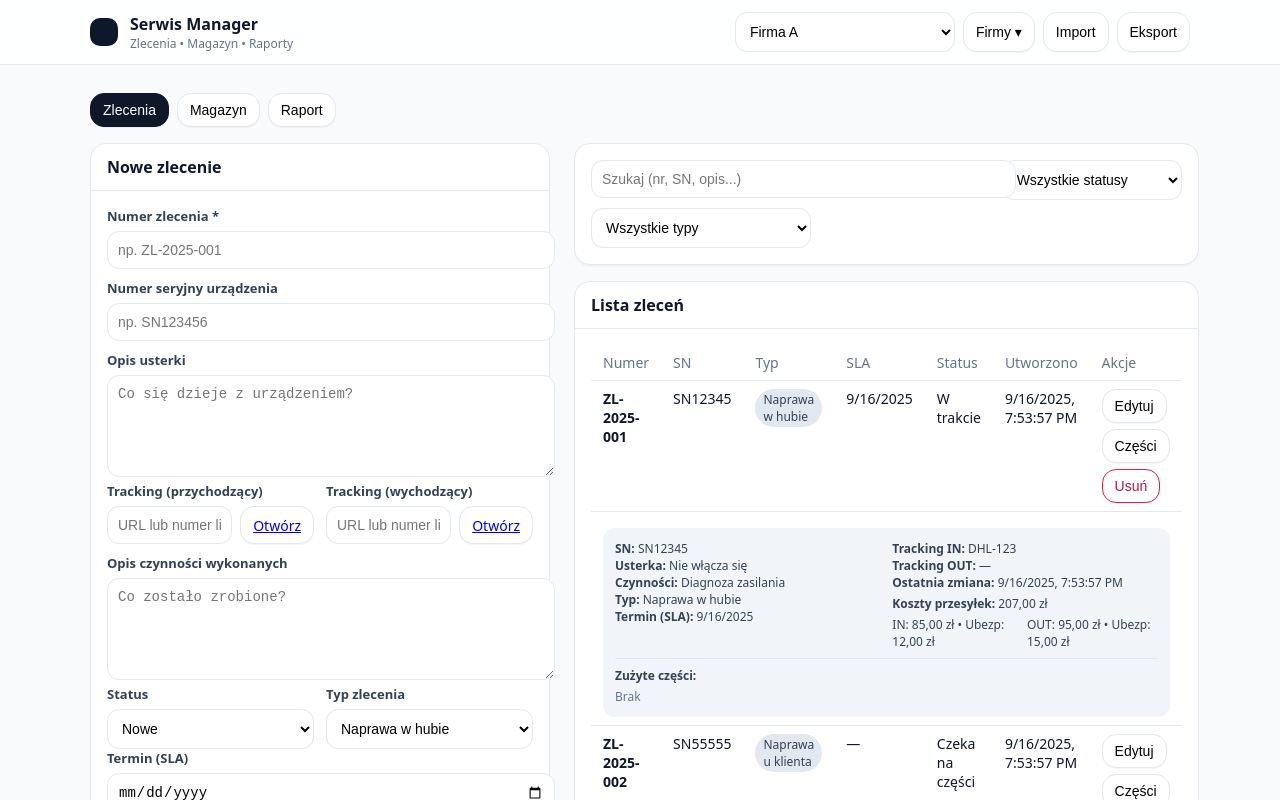
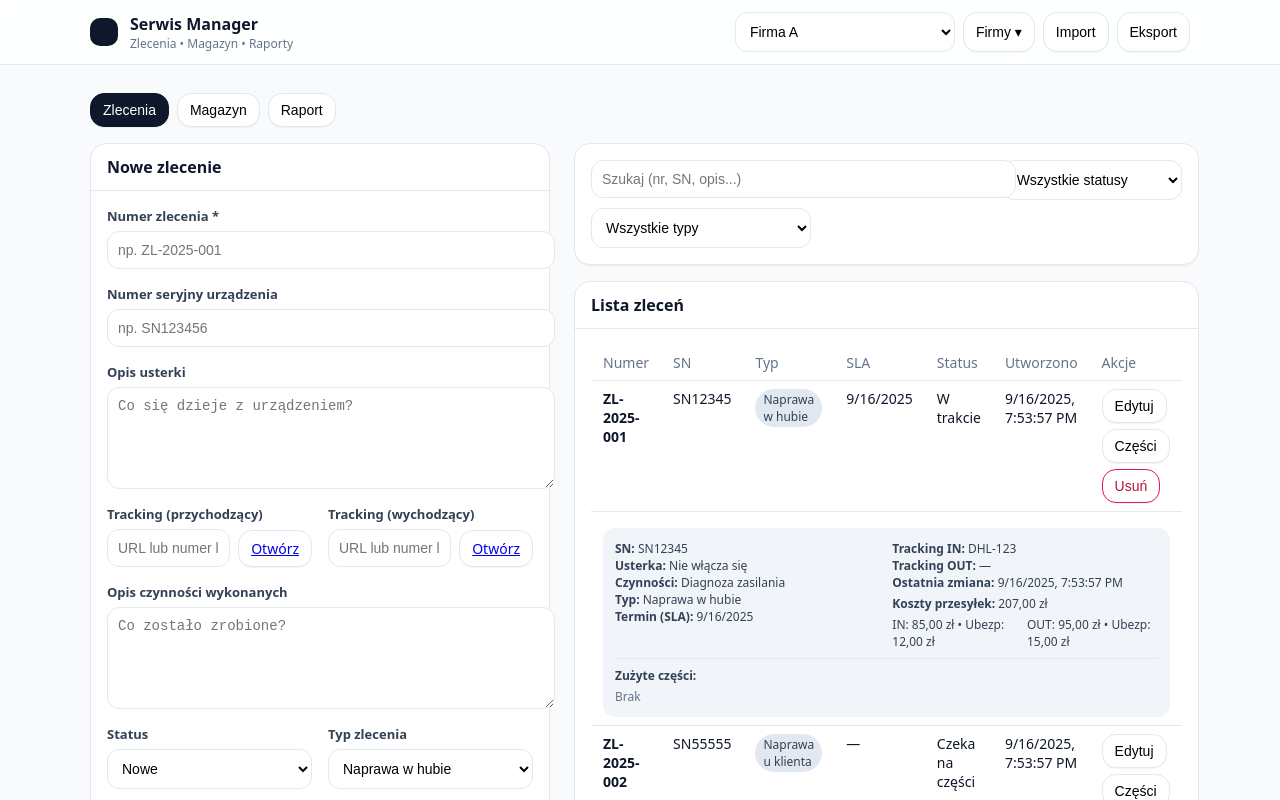
Before and after one commit to PoczciwyLukas/SupportHUB, a React (Vite) app: page / in a window 1280 px wide. Both pictures are taken after a click on the button "Wczytaj dane przykładowe". Shown: the top 800 px of the page. Built offline with nearby package versions, Linux system fonts and the light colour scheme; the HTML template or start-up script is replaced by a standard one.

Commit message:
Refine job form layout helpers

```diff
--- a/src/components/JobsPanel.jsx
+++ b/src/components/JobsPanel.jsx
@@ -119,71 +119,85 @@ export default function JobsPanel({ db, setDb, companyId }){
     <div className="layout">
       <div className="card">
         <div className="header">{editId ? "Edytuj zlecenie" : "Nowe zlecenie"}</div>
-        <div className="body">
-          <div className="label">Numer zlecenia *</div>
-          <input className="input" value={form.orderNumber} onChange={e=>setForm({...form, orderNumber:e.target.value})} placeholder="np. ZL-2025-001"/>
-          <div className="label" style={{marginTop:10}}>Numer seryjny urządzenia</div>
-          <input className="input" value={form.serialNumber} onChange={e=>setForm({...form, serialNumber:e.target.value})} placeholder="np. SN123456"/>
-          <div className="label" style={{marginTop:10}}>Opis usterki</div>
-          <textarea className="input" value={form.issueDesc} onChange={e=>setForm({...form, issueDesc:e.target.value})} placeholder="Co się dzieje z urządzeniem?" />
-          <div className="grid col-2">
-            <div>
+        <div className="body form-stack">
+          <div className="form-row">
+            <div className="label">Numer zlecenia *</div>
+            <input className="input" value={form.orderNumber} onChange={e=>setForm({...form, orderNumber:e.target.value})} placeholder="np. ZL-2025-001"/>
+          </div>
+          <div className="form-row">
+            <div className="label">Numer seryjny urządzenia</div>
+            <input className="input" value={form.serialNumber} onChange={e=>setForm({...form, serialNumber:e.target.value})} placeholder="np. SN123456"/>
+          </div>
+          <div className="form-row">
+            <div className="label">Opis usterki</div>
+            <textarea className="input" value={form.issueDesc} onChange={e=>setForm({...form, issueDesc:e.target.value})} placeholder="Co się dzieje z urządzeniem?" />
+          </div>
+          <div className="form-columns">
+            <div className="form-row">
               <div className="label">Tracking (przychodzący)</div>
-              <div style={{display:'flex', gap:8}}>
+              <div className="form-inline">
                 <input className="input" value={form.incomingTracking} onChange={e=>setForm({...form, incomingTracking:e.target.value})} placeholder="URL lub numer listu"/>
                 <a className="btn" href={ensureUrlOrSearch(form.incomingTracking)||'#'} target="_blank" rel="noreferrer">Otwórz</a>
               </div>
             </div>
-            <div>
+            <div className="form-row">
               <div className="label">Tracking (wychodzący)</div>
-              <div style={{display:'flex', gap:8}}>
+              <div className="form-inline">
                 <input className="input" value={form.outgoingTracking} onChange={e=>setForm({...form, outgoingTracking:e.target.value})} placeholder="URL lub numer listu"/>
                 <a className="btn" href={ensureUrlOrSearch(form.outgoingTracking)||'#'} target="_blank" rel="noreferrer">Otwórz</a>
               </div>
             </div>
           </div>
-          <div className="label" style={{marginTop:10}}>Opis czynności wykonanych</div>
-          <textarea className="input" value={form.actionsDesc} onChange={e=>setForm({...form, actionsDesc:e.target.value})} placeholder="Co zostało zrobione?" />
-          <div className="grid col-2">
-            <div>
+          <div className="form-row">
+            <div className="label">Opis czynności wykonanych</div>
+            <textarea className="input" value={form.actionsDesc} onChange={e=>setForm({...form, actionsDesc:e.target.value})} placeholder="Co zostało zrobione?" />
+          </div>
+          <div className="form-columns">
+            <div className="form-row">
               <div className="label">Status</div>
               <select className="input" value={form.status} onChange={e=>setForm({...form, status:e.target.value})}>
                 {DEFAULT_STATUSES.map(s => <option key={s.value} value={s.value}>{s.label}</option>)}
               </select>
             </div>
-            <div>
+            <div className="form-row">
               <div className="label">Typ zlecenia</div>
               <select className="input" value={form.jobType} onChange={e=>setForm({...form, jobType:e.target.value})}>
                 {JOB_TYPES.map(t => <option key={t.value} value={t.value}>{t.label}</option>)}
               </select>
             </div>
           </div>
-          <div>
+          <div className="form-row">
             <div className="label">Termin (SLA)</div>
             <input type="date" className="input" value={form.dueDate} onChange={e=>setForm({...form, dueDate:e.target.value})} />
           </div>
-          <div className="card" style={{marginTop:12}}>
-            <div className="header">Koszty przesyłki i ubezpieczenia (PLN)</div>
-            <div className="body">
-              <div className="grid col-2">
-                <div>
-                  <div className="muted" style={{fontSize:12, marginBottom:6}}>PRZYCHODZĄCA (IN)</div>
+          <div className="form-section">
+            <div className="form-section-title">Koszty przesyłki i ubezpieczenia (PLN)</div>
+            <div className="form-columns">
+              <div className="form-stack">
+                <div className="form-section-caption muted">PRZYCHODZĄCA (IN)</div>
+                <div className="form-row">
                   <div className="label">Koszt przesyłki (IN)</div>
                   <input type="number" min="0" step="0.01" className="input" value={form.shipIn} onChange={e=>setForm({...form, shipIn:e.target.value})} placeholder="np. 85.00" />
-                  <div className="label" style={{marginTop:10}}>Ubezpieczenie (IN)</div>
+                </div>
+                <div className="form-row">
+                  <div className="label">Ubezpieczenie (IN)</div>
                   <input type="number" min="0" step="0.01" className="input" value={form.insIn} onChange={e=>setForm({...form, insIn:e.target.value})} placeholder="np. 12.00" />
                 </div>
-                <div>
-                  <div className="muted" style={{fontSize:12, marginBottom:6}}>WYCHODZĄCA (OUT)</div>
+              </div>
+              <div className="form-stack">
+                <div className="form-section-caption muted">WYCHODZĄCA (OUT)</div>
+                <div className="form-row">
                   <div className="label">Koszt przesyłki (OUT)</div>
                   <input type="number" min="0" step="0.01" className="input" value={form.shipOut} onChange={e=>setForm({...form, shipOut:e.target.value})} placeholder="np. 95.00" />
-                  <div className="label" style={{marginTop:10}}>Ubezpieczenie (OUT)</div>
+                </div>
+                <div className="form-row">
+                  <div className="label">Ubezpieczenie (OUT)</div>
                   <input type="number" min="0" step="0.01" className="input" value={form.insOut} onChange={e=>setForm({...form, insOut:e.target.value})} placeholder="np. 15.00" />
                 </div>
               </div>
             </div>
           </div>
-          <div style={{display:'flex', gap:8, marginTop:12}}>
+          <div className="form-actions">
             <button className="btn primary" onClick={save}>{editId ? "Zapisz zmiany" : "Dodaj zlecenie"}</button>
             {editId && <button className="btn" onClick={reset}>Anuluj</button>}
           </div>
--- a/src/styles.css
+++ b/src/styles.css
@@ -33,3 +33,17 @@ th { font-weight: 500; color:#64748b; }
 .danger-text { color:#b91c1c; }
 .dim { color:#64748b; }
 .low { background:#fef2f2; color:#991b1b; }
+
+.form-stack { display:flex; flex-direction:column; gap:16px; }
+.form-row { display:flex; flex-direction:column; gap:6px; }
+.form-row .label { margin:0; }
+.form-columns { display:grid; gap:16px; grid-template-columns: repeat(2, minmax(0, 1fr)); }
+@media (max-width: 720px){ .form-columns { grid-template-columns: 1fr; } }
+.form-section { border-top:1px solid #e2e8f0; padding-top:16px; display:flex; flex-direction:column; gap:16px; }
+.form-section:first-child { border-top:0; padding-top:0; }
+.form-section-title { font-weight:600; font-size:15px; color:#0f172a; }
+.form-section-caption { font-size:12px; letter-spacing:0.02em; text-transform:uppercase; }
+.form-inline { display:flex; gap:8px; align-items:center; }
+.form-inline .input { flex:1; }
+.form-inline .btn { flex-shrink:0; }
+.form-actions { display:flex; gap:8px; flex-wrap:wrap; }
```
